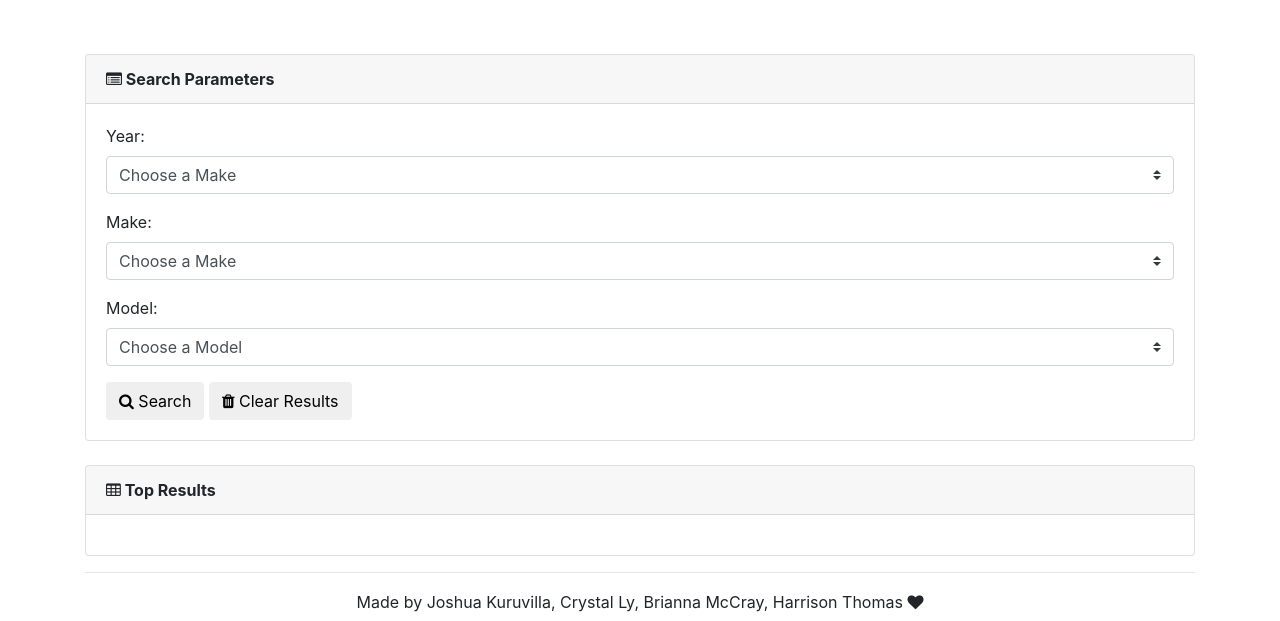
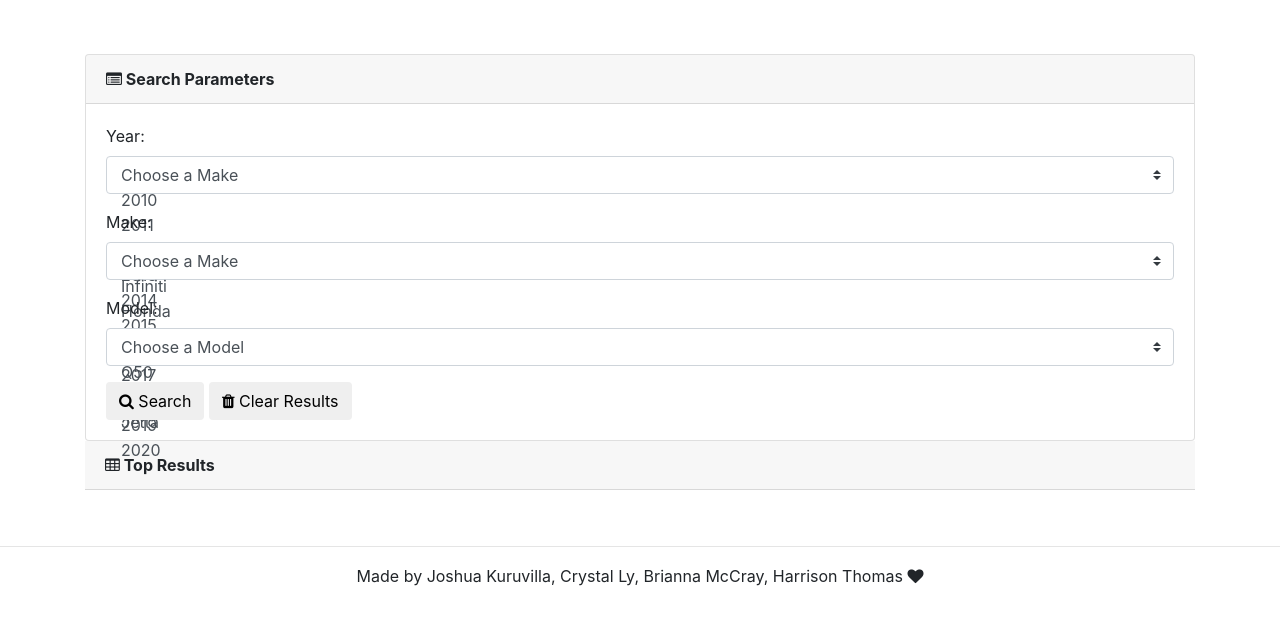
Before and after one commit to cml2377/THE-PACK, a website: page public/nhtsa.html in a window 1280 px wide. Shown: the part 186-807 px from the top of the page. Drawn offline with nearby package versions, Linux system fonts and the light colour scheme; files whose address does not match are found by name.

Commit message:
API not working just yet.

```diff
--- a/public/js/nhtsa.js
+++ b/public/js/nhtsa.js
@@ -160,10 +160,12 @@
 // })
 
 const year;//get this from the front end
+// select1 = ({ year });
+const make;
+// select2 = ({ make });
+const model;
+// select3 = ({ model });
 
-const make;
-
-const model;
 
 
 $.ajax({
--- a/public/nhtsa.html
+++ b/public/nhtsa.html
@@ -53,7 +53,7 @@
               <!-- Here we create the text box for capturing the search term-->
               <div class="form-group">
                 <label for="pwd">Year:</label>
-                <select id="article-count" class="custom-select" aria-labelledby="dropdownMenuButton">
+                <select1 id="article-count" class="custom-select" aria-labelledby="dropdownMenuButton">
                     <option selected value="1">Choose a Make</option>
                     <!-- Setting the option for 5 as default -->
                     <option value="2">2010</option>
@@ -67,32 +67,32 @@
                     <option value="10">2018</option>
                     <option value="11">2019</option>
                     <option value="12">2020</option>
-                  </select>
+                  </select1>
               </div>
 
               <!-- Here we capture the number of records that the user wants to retrieve  -->
               <div class="form-group">
                 <label for="pwd">Make:</label>
-                <select id="article-count" class="custom-select" aria-labelledby="dropdownMenuButton">
+                <select2 id="article-count" class="custom-select" aria-labelledby="dropdownMenuButton">
                   <option selected value="1">Choose a Make</option>
                   <!-- Setting the option for 5 as default -->
                   <option value="2">Infiniti</option>
                   <option value="3">Honda</option>
                   <option value="4">Volkswagen</option>
 
-                </select>
+                </select2>
               </div>
 
               <div class="form-group">
                 <label for="pwd">Model:</label>
-                <select id="article-count" class="custom-select" aria-labelledby="dropdownMenuButton">
+                <select3 id="article-count" class="custom-select" aria-labelledby="dropdownMenuButton">
                   <option selected value="1">Choose a Model</option>
                   <!-- Setting the option for 5 as default -->
                   <option value="2">Q50</option>
                   <option value="3">CRV</option>
                   <option value="4">Jetta</option>
 
-                </select>
+                </select3>
               </div>
 
               <!-- Here we capture the Start Year Parameter-->
@@ -120,12 +120,12 @@
     </div>
 
     <!-- This row will handle all of the retrieved articles -->
-    <div class="row">
+    <!-- <div class="row">
       <div class="col-sm-12">
-        <br>
+        <br> -->
 
         <!-- This card will initially be made up of a card and wells for each of the articles retrieved -->
-        <div class="card">
+        <!-- <div class="card"> -->
 
           <!-- card Heading for the retrieved articles box -->
           <div class="card-header">
```
